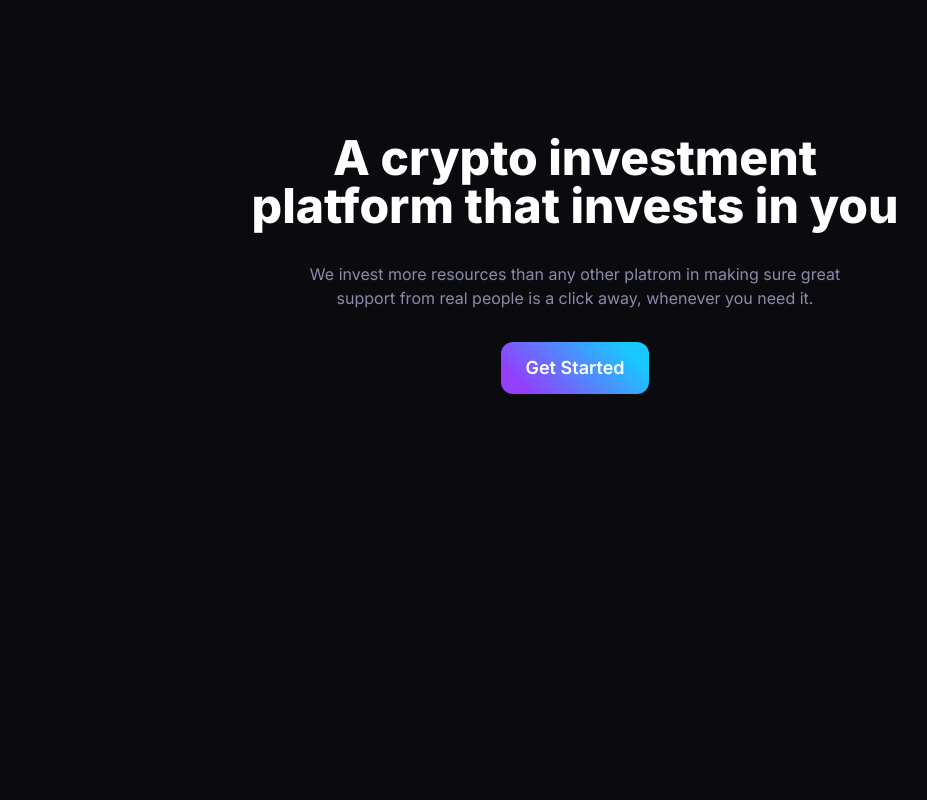
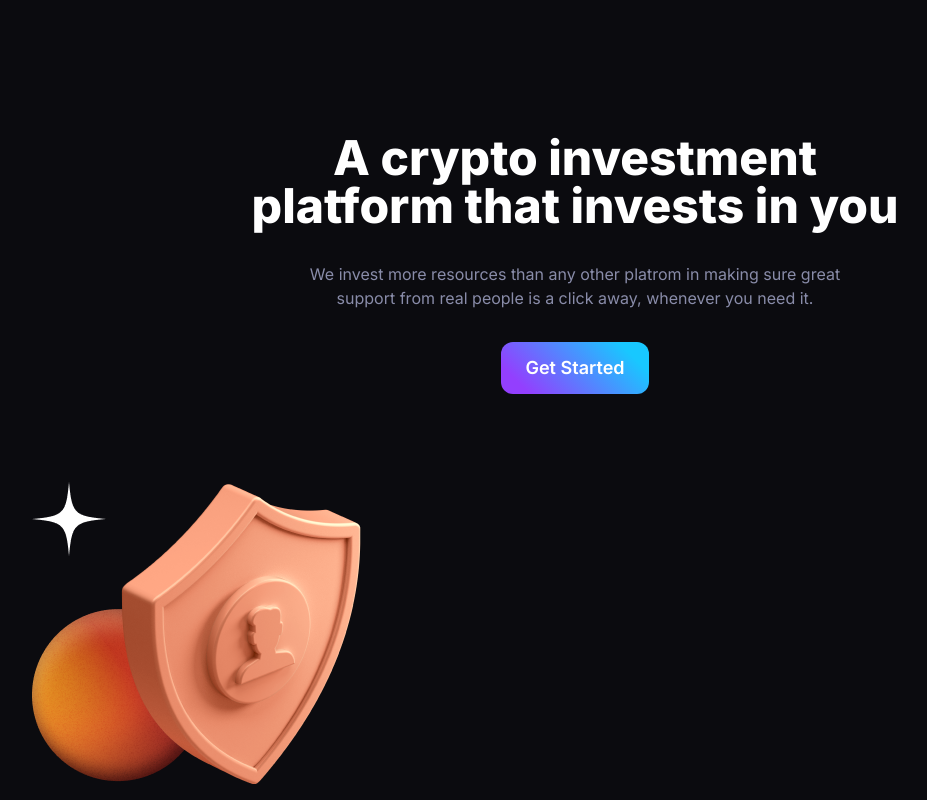
Before and after one commit to gift56/coinflip, a Vue app: page / in a window 1280 px wide. Shown: the part 1108-1908 px from the top of the page, without its empty margins (65-992 px from the left). Before the commit the page ends 1582 px from the top, so only its background shows below. Built offline with nearby package versions, Linux system fonts and the light colour scheme.

Commit message:
working on next section

```diff
--- a/src/components/Service.vue
+++ b/src/components/Service.vue
@@ -1,6 +1,15 @@
 <template>
   <section class="w-full">
-    <div class="container"></div>
+    <div class="container">
+      <div
+        class="w-full flex flex-col lg:flex-row items-start justify-start lg:justify-between gap-8"
+      >
+        <div class="w-full lg:flex-1">
+          <img src="../assets/image/shieldImage.png" alt="shieldImage" />
+        </div>
+        <div class="w-full lg:flex-1"></div>
+      </div>
+    </div>
   </section>
 </template>
 
```
